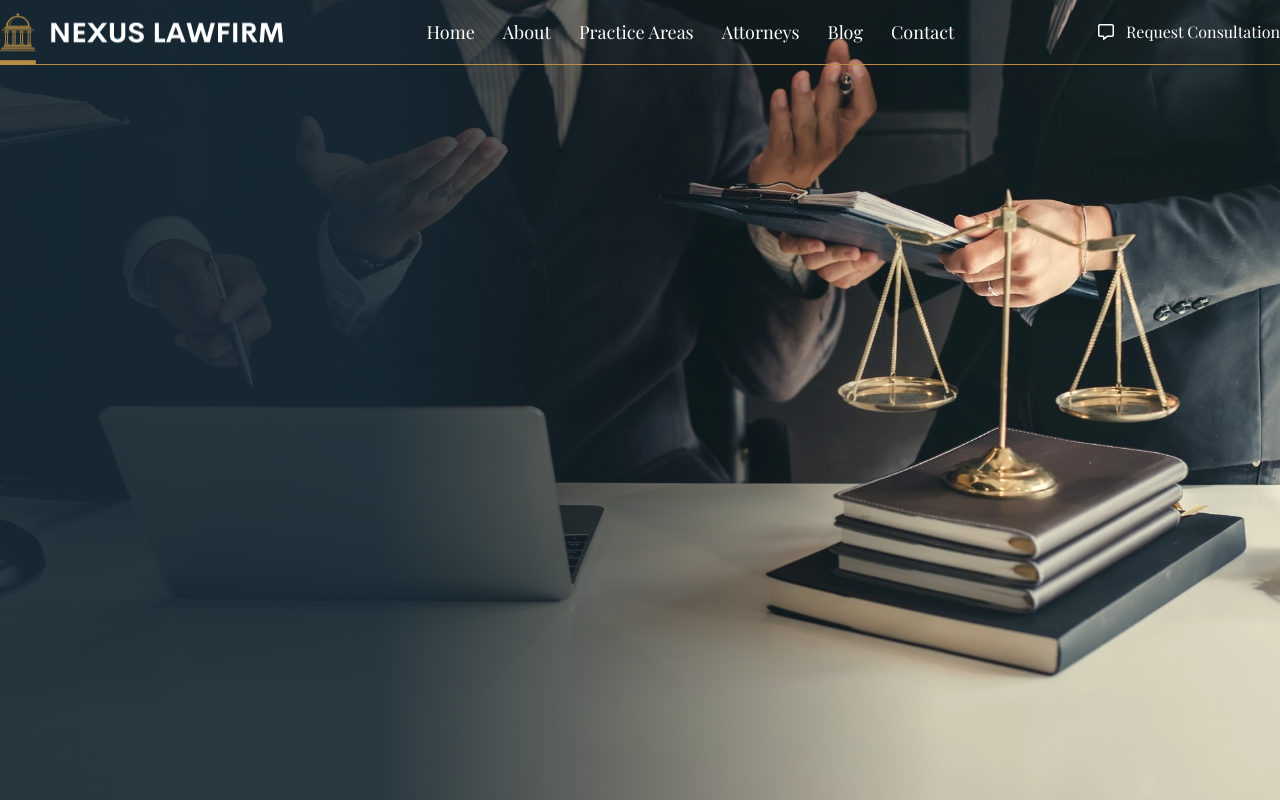
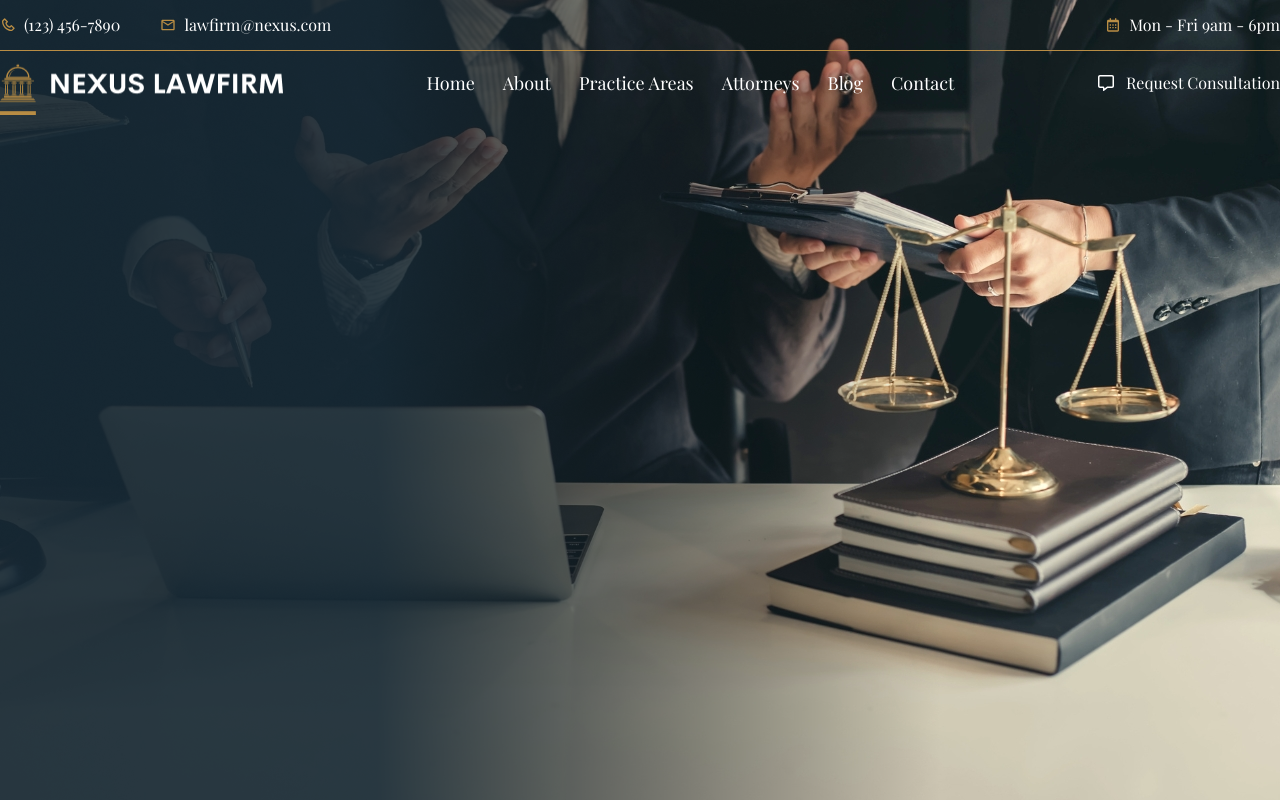
Before and after one commit to mdsajalali/nexus-lawfirm, a React (Vite) app: page / in a window 1280 px wide. Built offline with nearby package versions, Linux system fonts and the light colour scheme; a web font is replaced by a local one.

Commit message:
add: top navbar

```diff
--- /dev/null
+++ b/src/components/TopNavbar.tsx
@@ -0,0 +1,29 @@
+import { BiCalendar, BiPhone } from "react-icons/bi";
+import { MdOutlineEmail } from "react-icons/md";
+import Container from "../shared/Container";
+
+const TopNavbar = () => {
+  return (
+    <div className="border-b border-secondary md:block hidden">
+      <Container>
+        <div className="flex items-center justify-between py-[13px] ">
+          <div className="flex items-center lg:gap-10 gap-5">
+            <div className="flex items-center gap-2 cursor-pointer">
+              <BiPhone className="text-secondary" /> <span className="text-[16px]">(123) 456-7890</span>
+            </div>
+            <div className="flex items-center gap-2 cursor-pointer">
+              <MdOutlineEmail className="text-secondary" />
+              <span className="text-[16px]">lawfirm@nexus.com</span>
+            </div>
+          </div>
+          <div className="flex items-center gap-2 cursor-pointer">
+            <BiCalendar className="text-secondary" />
+            <span className="text-[16px]">Mon - Fri 9am - 6pm</span>
+          </div>
+        </div>
+      </Container>
+    </div>
+  );
+};
+
+export default TopNavbar;
--- a/src/shared/Navbar.tsx
+++ b/src/shared/Navbar.tsx
@@ -6,6 +6,7 @@ import logo from "../images/logo.png";
 import Container from "./Container";
 import hero_banner from "../images/hero_banner.png";
 import { FaRegMessage } from "react-icons/fa6";
+import TopNavbar from "../components/TopNavbar";
 
 interface NavLinkProps {
   label: string;
@@ -49,9 +50,10 @@ const Header: React.FC = () => {
         alt="Hero Banner"
         className="w-full h-[100vh]  object-cover"
       />
-      <main className="fixed right-0 top-0 z-[9999] w-full border-b border-secondary  text-white">
+      <main className="fixed right-0 top-0 z-[9999] w-full   text-white">
+        <TopNavbar />
         <Container>
-          <nav className="  flex   items-center justify-between  ">
+          <nav className="  flex    items-center justify-between  ">
             <div>
               <Link to="/">
                 <img src={logo} alt="Logo" className="w-[283px] h-[64px]" />
```
